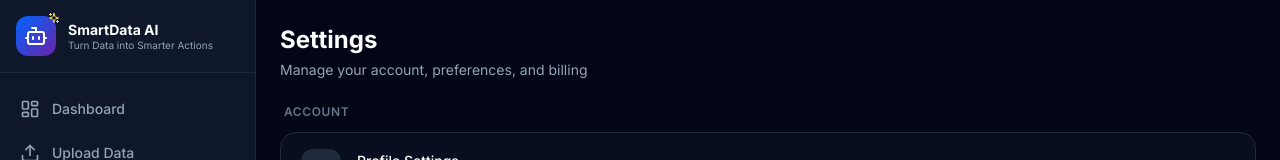
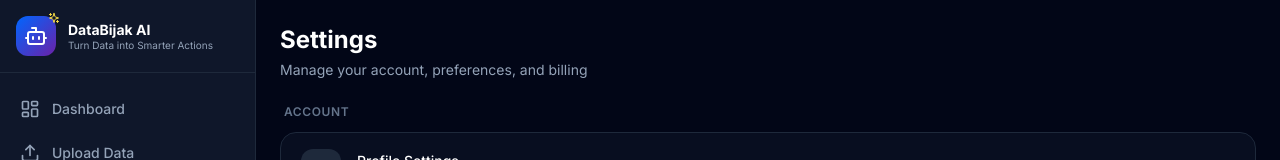
Before and after one commit to hafiz-sariban/SmartData-AI, a React (Vite) app: page /settings in a window 1280 px wide. Shown: the top 160 px of the page. Built offline with nearby package versions, Linux system fonts and the light colour scheme; no server answers.

Commit message:
Update app title to DataBijak AI

```diff
--- a/src/components/ChatWidget.tsx
+++ b/src/components/ChatWidget.tsx
@@ -15,7 +15,7 @@ export function ChatWidget({ isOpen, onClose }: { isOpen: boolean; onClose: () =
     {
       id: 'welcome',
       role: 'assistant',
-      content: 'Hello! I am your SmartData AI CMO. Ask me about sales strategies, customer segmentation, or your data.',
+      content: 'Hello! I am your DataBijak AI CMO. Ask me about sales strategies, customer segmentation, or your data.',
       created_at: new Date().toISOString(),
     },
   ]);
--- a/src/components/Sidebar.tsx
+++ b/src/components/Sidebar.tsx
@@ -49,7 +49,7 @@ export function Sidebar({ onChatToggle }: { onChatToggle: () => void }) {
               className="overflow-hidden"
             >
               <h1 className="text-sm font-bold text-white leading-tight">
-                SmartData AI
+                DataBijak AI
               </h1>
               <p className="text-[10px] text-surface-400 leading-tight">
                 Turn Data into Smarter Actions
--- a/src/pages/DashboardPage.tsx
+++ b/src/pages/DashboardPage.tsx
@@ -54,7 +54,7 @@ export function DashboardPage() {
       >
         <h1 className="text-2xl font-bold text-white">Dashboard</h1>
         <p className="text-surface-400 text-sm">
-          Welcome to SmartData AI — Turn Data into Smarter Actions
+          Welcome to DataBijak AI — Turn Data into Smarter Actions
         </p>
       </motion.div>
 
```
